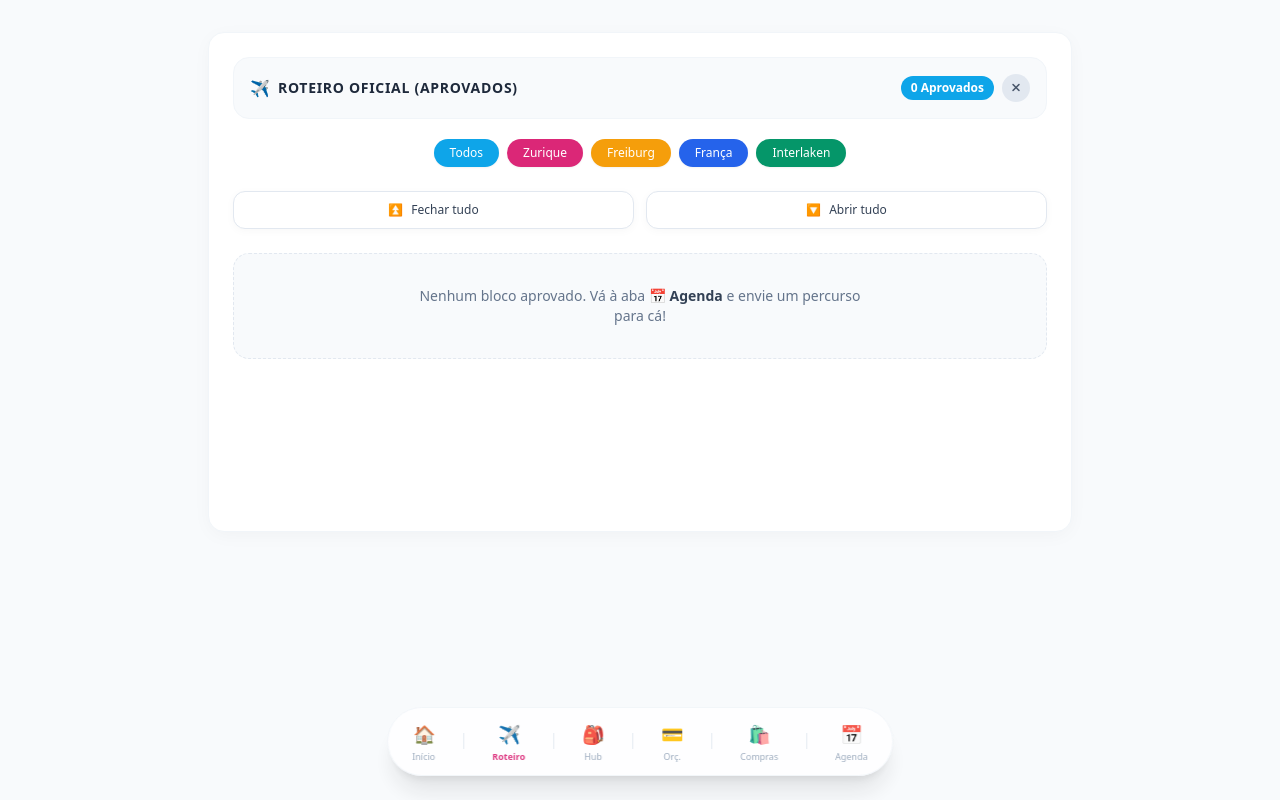
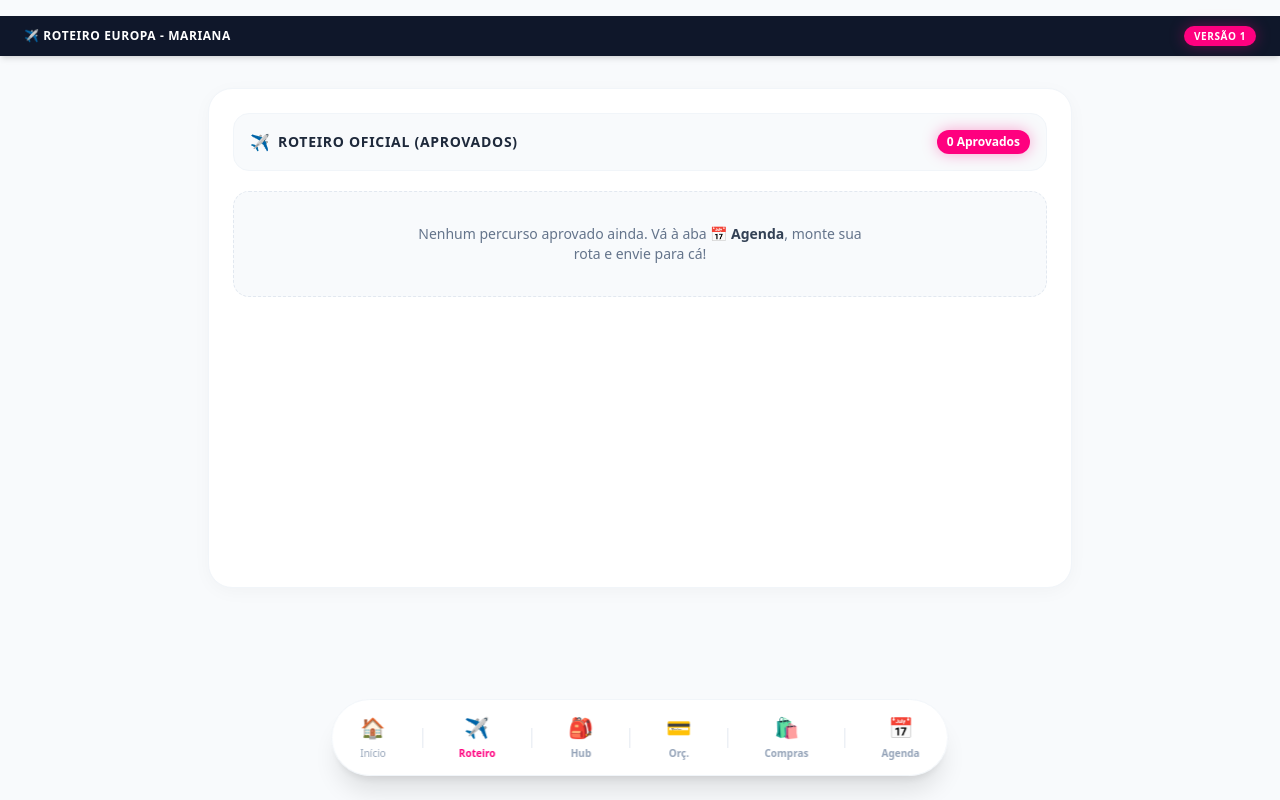
Before and after one commit to estoquesite/geradorhtml, a plain HTML site: page roteiro.html in a window 1280 px wide. Drawn offline with nearby package versions, Linux system fonts and the light colour scheme.

Commit message:
Refactor roteiro.html for improved styling and logic

```diff
--- a/roteiro.html
+++ b/roteiro.html
@@ -4,154 +4,108 @@
     <meta charset="UTF-8">
     <meta name="viewport" content="width=device-width, initial-scale=1.0">
     <title>Trip Hub - Roteiro Europa</title>
-    <!-- Tailwind CSS CDN -->
     <script src="https://cdn.tailwindcss.com"></script>
     <script>
-        tailwind.config = {
-            theme: {
-                extend: {
-                    colors: {
-                        lightBg: '#f8fafc',
-                        cardBg: '#ffffff'
-                    }
-                }
-            }
-        }
+        tailwind.config = { theme: { extend: { colors: { lightBg: '#f8fafc', cardBg: '#ffffff', neonPink: '#ff007f' } } } }
     </script>
-    <!-- FontAwesome para ícones complementares -->
     <link rel="stylesheet" href="https://cdnjs.cloudflare.com/ajax/libs/font-awesome/6.4.0/css/all.min.css">
     <style>
-        .soft-shadow {
-            box-shadow: 0 4px 20px -2px rgba(0, 0, 0, 0.04);
-        }
-        .soft-shadow-sm {
-            box-shadow: 0 2px 10px rgba(0, 0, 0, 0.03);
-        }
+        .neon-glow-pink { box-shadow: 0 0 15px rgba(255, 0, 127, 0.35); }
+        .soft-shadow { box-shadow: 0 4px 20px -2px rgba(0, 0, 0, 0.04); }
+        .soft-shadow-sm { box-shadow: 0 2px 10px rgba(0, 0, 0, 0.03); }
+        .rota-tracejada { border-left: 2px dashed #ff007f; margin-left: 7px; padding-left: 15px; }
     </style>
 </head>
-<body class="bg-lightBg text-slate-700 min-h-screen pb-32 font-sans selection:bg-sky-100 selection:text-sky-900">
+<body class="bg-lightBg text-slate-700 min-h-screen pb-36 pt-4 font-sans selection:bg-sky-100 selection:text-sky-900">
 
-    <!-- CONTEÚDO PRINCIPAL (Roteiro Oficial) -->
-    <main class="w-full max-w-4xl mx-auto px-4 pt-8">
-        <section id="content-area" class="bg-cardBg border border-slate-100 rounded-2xl min-h-[500px] p-6 flex flex-col items-center soft-shadow">
+    <!-- BARRA SUPERIOR DE VERSÃO -->
+    <div class="w-full bg-slate-900 text-white py-2.5 px-6 flex justify-between items-center text-xs font-bold tracking-wider uppercase mb-6 shadow-md">
+        <span>✈️ Roteiro Europa - Mariana</span>
+        <span class="bg-neonPink px-2.5 py-0.5 rounded-full text-[10px] text-white neon-glow-pink">Versão 1</span>
+    </div>
 
-            <!-- TOPO DO ROTEIRO OFICIAL -->
+    <main class="w-full max-w-4xl mx-auto px-4 pt-2">
+        <section class="bg-cardBg border border-slate-100 rounded-3xl min-h-[500px] p-6 flex flex-col items-center soft-shadow">
+
             <div class="w-full flex items-center justify-between bg-slate-50 border border-slate-100 rounded-2xl p-4 mb-5">
                 <div class="flex items-center space-x-2">
                     <span class="text-base">✈️</span>
                     <h3 class="text-xs sm:text-sm font-bold tracking-wider text-slate-800 uppercase">ROTEIRO OFICIAL (APROVADOS)</h3>
                 </div>
                 <div class="flex items-center space-x-2">
-                    <span id="contador-aprovados" class="bg-sky-500 text-white text-xs font-semibold px-2.5 py-1 rounded-full">0/0</span>
-                    <a href="index.html" class="w-7 h-7 rounded-full bg-slate-200 text-slate-600 flex items-center justify-center text-xs hover:bg-slate-300 transition-colors">
-                        <i class="fa-solid fa-xmark"></i>
-                    </a>
+                    <span id="contador-aprovados" class="bg-neonPink text-white text-xs font-semibold px-2.5 py-1 rounded-full neon-glow-pink">0 Aprovados</span>
                 </div>
             </div>
 
-            <!-- FILTROS DE CIDADES/LUGARES -->
-            <div class="w-full flex flex-wrap items-center justify-center gap-2 mb-6">
-                <button class="px-4 py-1.5 rounded-full bg-sky-500 text-white text-xs font-medium shadow-sm transition-transform hover:scale-105">Todos</button>
-                <button class="px-4 py-1.5 rounded-full bg-pink-600 text-white text-xs font-medium shadow-sm transition-transform hover:scale-105">Zurique</button>
-                <button class="px-4 py-1.5 rounded-full bg-amber-500 text-white text-xs font-medium shadow-sm transition-transform hover:scale-105">Freiburg</button>
-                <button class="px-4 py-1.5 rounded-full bg-blue-600 text-white text-xs font-medium shadow-sm transition-transform hover:scale-105">França</button>
-                <button class="px-4 py-1.5 rounded-full bg-emerald-600 text-white text-xs font-medium shadow-sm transition-transform hover:scale-105">Interlaken</button>
-            </div>
-
-            <!-- BOTÕES ABRIR / FECHAR TUDO -->
-            <div class="w-full grid grid-cols-2 gap-3 mb-6">
-                <button class="py-2.5 px-4 bg-white border border-slate-200 rounded-xl text-xs font-medium text-slate-700 flex items-center justify-center space-x-2 soft-shadow-sm hover:bg-slate-50 transition-colors">
-                    <span>⏫</span>
-                    <span>Fechar tudo</span>
-                </button>
-                <button class="py-2.5 px-4 bg-white border border-slate-200 rounded-xl text-xs font-medium text-slate-700 flex items-center justify-center space-x-2 soft-shadow-sm hover:bg-slate-50 transition-colors">
-                    <span>🔽</span>
-                    <span>Abrir tudo</span>
-                </button>
-            </div>
-
-            <!-- LISTA DE BLOCOS APROVADOS (Integração com a Agenda) -->
-            <div id="lista-aprovados" class="w-full space-y-3">
-                <!-- Preenchido via JavaScript -->
-            </div>
+            <div id="lista-aprovados" class="w-full space-y-3"></div>
 
         </section>
     </main>
 
     <!-- BARRA FLUTUANTE INFERIOR -->
-    <div id="floating-dock" class="fixed bottom-6 left-1/2 -translate-x-1/2 z-50 transition-all duration-300 opacity-90 hover:opacity-100">
-        <nav class="bg-cardBg/90 backdrop-blur-md border border-slate-100 rounded-full px-5 py-3 flex items-center space-x-3 sm:space-x-6 soft-shadow shadow-xl">
-            <a href="index.html" class="flex flex-col items-center text-slate-400 hover:text-sky-600 hover:scale-110 transition-transform px-1 group">
-                <span class="text-lg">🏠</span>
-                <span class="text-[9px] mt-0.5">Início</span>
-            </a>
-            <div class="h-4 w-[1px] bg-slate-200"></div>
-            <a href="roteiro.html" class="flex flex-col items-center text-pink-600 font-semibold hover:scale-110 transition-transform px-1 group">
-                <span class="text-lg">✈️</span>
-                <span class="text-[9px] mt-0.5">Roteiro</span>
-            </a>
-            <div class="h-4 w-[1px] bg-slate-200"></div>
-            <a href="hub.html" class="flex flex-col items-center text-slate-400 hover:text-sky-600 hover:scale-110 transition-transform px-1 group">
-                <span class="text-lg">🎒</span>
-                <span class="text-[9px] mt-0.5 font-medium">Hub</span>
-            </a>
-            <div class="h-4 w-[1px] bg-slate-200"></div>
-            <a href="orcamento.html" class="flex flex-col items-center text-slate-400 hover:text-green-600 hover:scale-110 transition-transform px-1 group">
-                <span class="text-lg">💳</span>
-                <span class="text-[9px] mt-0.5 font-medium">Orç.</span>
-            </a>
-            <div class="h-4 w-[1px] bg-slate-200"></div>
-            <a href="compras.html" class="flex flex-col items-center text-slate-400 hover:text-pink-600 hover:scale-110 transition-transform px-1 group">
-                <span class="text-lg">🛍️</span>
-                <span class="text-[9px] mt-0.5 font-medium">Compras</span>
-            </a>
-            <div class="h-4 w-[1px] bg-slate-200"></div>
-            <a href="agenda.html" class="flex flex-col items-center text-slate-400 hover:text-pink-600 hover:scale-110 transition-transform px-1 group">
-                <span class="text-lg">📅</span>
-                <span class="text-[9px] mt-0.5 font-medium">Agenda</span>
-            </a>
+    <div id="floating-dock" class="fixed bottom-6 left-1/2 -translate-x-1/2 z-50">
+        <nav class="bg-cardBg/95 backdrop-blur-md border border-slate-100 rounded-full px-6 py-3.5 flex items-center space-x-4 sm:space-x-8 soft-shadow shadow-xl">
+            <a href="index.html" class="flex flex-col items-center text-slate-400 hover:text-neonPink transition-transform px-1"><span class="text-xl">🏠</span><span class="text-[10px] mt-1">Início</span></a>
+            <div class="h-5 w-[1px] bg-slate-200"></div>
+            <a href="roteiro.html" class="flex flex-col items-center text-neonPink font-extrabold transition-transform px-1"><span class="text-xl">✈️</span><span class="text-[10px] mt-1">Roteiro</span></a>
+            <div class="h-5 w-[1px] bg-slate-200"></div>
+            <a href="hub.html" class="flex flex-col items-center text-slate-400 hover:text-neonPink transition-transform px-1"><span class="text-xl">🎒</span><span class="text-[10px] mt-1 font-semibold">Hub</span></a>
+            <div class="h-5 w-[1px] bg-slate-200"></div>
+            <a href="orcamento.html" class="flex flex-col items-center text-slate-400 hover:text-neonPink transition-transform px-1"><span class="text-xl">💳</span><span class="text-[10px] mt-1 font-semibold">Orç.</span></a>
+            <div class="h-5 w-[1px] bg-slate-200"></div>
+            <a href="compras.html" class="flex flex-col items-center text-slate-400 hover:text-neonPink transition-transform px-1"><span class="text-xl">🛍️</span><span class="text-[10px] mt-1 font-semibold">Compras</span></a>
+            <div class="h-5 w-[1px] bg-slate-200"></div>
+            <a href="agenda.html" class="flex flex-col items-center text-slate-400 hover:text-neonPink transition-transform px-1"><span class="text-xl">📅</span><span class="text-[10px] mt-1 font-semibold">Agenda</span></a>
         </nav>
     </div>
 
     <script>
         function carregarRoteiroOficial() {
-            const aprovados = JSON.parse(localStorage.getItem('roteiroAprovados')) || [];
+            const aprovados = JSON.parse(localStorage.getItem('blocosRotaAgenda')) || [];
             const container = document.getElementById('lista-aprovados');
             const contador = document.getElementById('contador-aprovados');
-
             contador.innerText = `${aprovados.length} Aprovados`;
 
             if (aprovados.length === 0) {
                 container.innerHTML = `
                     <div class="w-full bg-slate-50 border border-dashed border-slate-200 rounded-2xl p-8 text-center my-auto">
                         <p class="text-slate-500 text-xs sm:text-sm leading-relaxed max-w-md mx-auto">
-                            Nenhum bloco aprovado. Vá à aba <span class="font-semibold text-slate-700">📅 Agenda</span> e envie um percurso para cá!
+                            Nenhum percurso aprovado ainda. Vá à aba <span class="font-semibold text-slate-700">📅 Agenda</span>, monte sua rota e envie para cá!
                         </p>
                     </div>`;
                 return;
             }
 
             container.innerHTML = '';
-            aprovados.forEach((item, index) => {
+            aprovados.forEach((bloco, index) => {
+                let htmlParadas = '';
+                if(bloco.paradas) {
+                    bloco.paradas.forEach(parada => {
+                        htmlParadas += `<div class="flex items-center space-x-2 py-0.5"><span class="w-2 h-2 rounded-full bg-amber-500 inline-block"></span><span class="text-xs text-slate-700 font-medium">${parada}</span></div>`;
+                    });
+                }
+
                 container.innerHTML += `
-                    <div class="bg-slate-50 border border-slate-200 rounded-2xl p-4 flex items-center justify-between text-xs soft-shadow-sm">
-                        <div class="flex items-center space-x-3">
-                            <span class="w-7 h-7 rounded-full bg-pink-100 text-pink-600 flex items-center justify-center font-bold">${index + 1}</span>
-                            <div>
-                                <h4 class="font-bold text-slate-800 text-sm">${item.origem} ➔ ${item.destino}</h4>
-                                ${item.maps ? `<a href="${item.maps}" target="_blank" class="text-sky-600 hover:underline text-[11px]">Ver no Google Maps 🗺️</a>` : ''}
-                            </div>
+                    <div class="bg-slate-50 border border-slate-200 rounded-2xl p-4 soft-shadow-sm space-y-3 relative w-full">
+                        <div class="flex justify-between items-center border-b border-slate-200 pb-2">
+                            <span class="text-[10px] font-bold text-neonPink uppercase">📅 ${bloco.data || 'Data não informada'}</span>
+                            <button onclick="removerAprovado(${index})" class="text-pink-500 hover:text-pink-700 text-xs"><i class="fa-solid fa-trash"></i></button>
                         </div>
-                        <button onclick="removerAprovado(${index})" class="text-slate-400 hover:text-pink-600 px-2 py-1"><i class="fa-solid fa-trash"></i></button>
+                        <div class="space-y-1">
+                            <div class="flex items-center space-x-2"><span class="w-3 h-3 rounded-full bg-emerald-500 inline-block"></span><span class="text-xs font-bold text-slate-800">${bloco.origem}</span></div>
+                            <div class="rota-tracejada space-y-1 my-1">${htmlParadas}</div>
+                            <div class="flex items-center space-x-2"><span class="w-3 h-3 rounded-full bg-neonPink inline-block"></span><span class="text-xs font-bold text-slate-800">${bloco.destino}</span></div>
+                        </div>
+                        ${bloco.maps ? `<a href="${bloco.maps}" target="_blank" class="block text-[11px] font-bold text-sky-600 hover:underline pt-1">🗺️ Abrir no Google Maps</a>` : ''}
                     </div>
                 `;
             });
         }
 
         function removerAprovado(index) {
-            let aprovados = JSON.parse(localStorage.getItem('roteiroAprovados')) || [];
+            let aprovados = JSON.parse(localStorage.getItem('blocosRotaAgenda')) || [];
             aprovados.splice(index, 1);
-            localStorage.setItem('roteiroAprovados', JSON.stringify(aprovados));
+            localStorage.setItem('blocosRotaAgenda', JSON.stringify(aprovados));
             carregarRoteiroOficial();
         }
 
```
